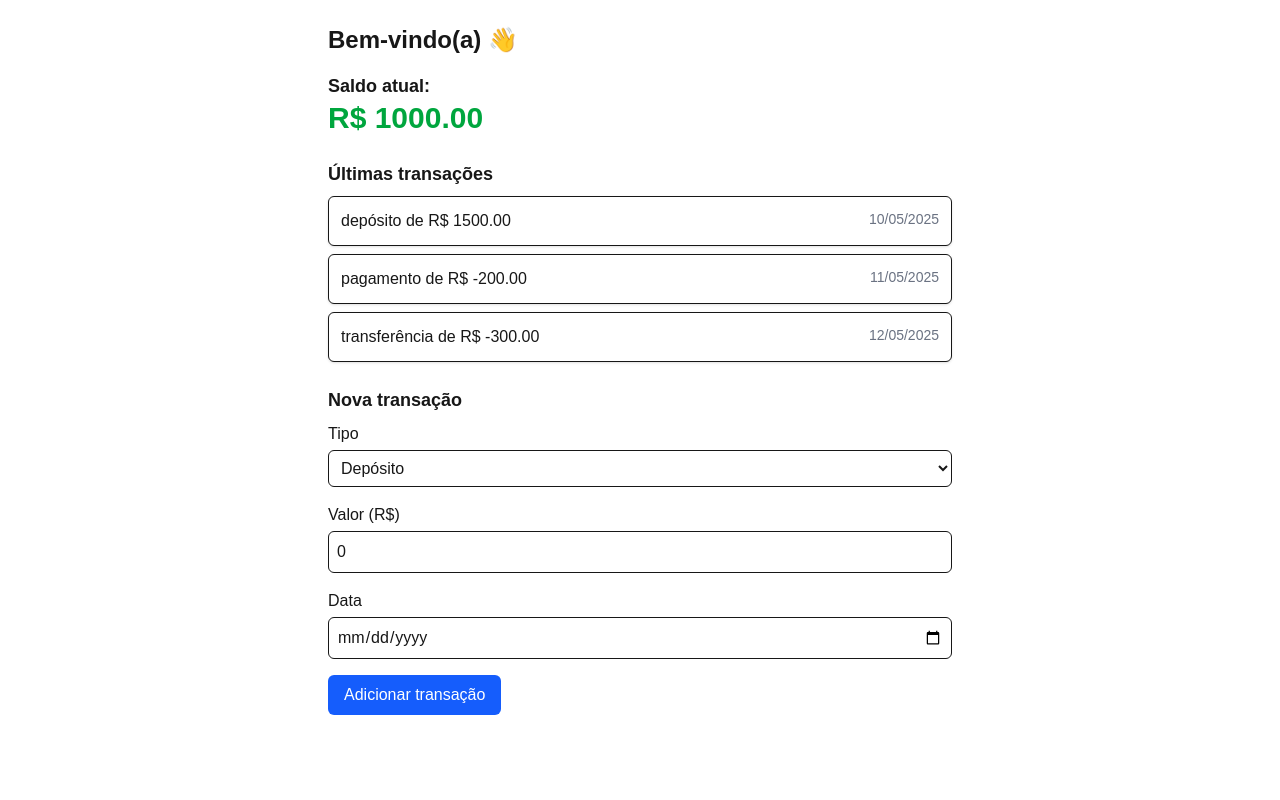
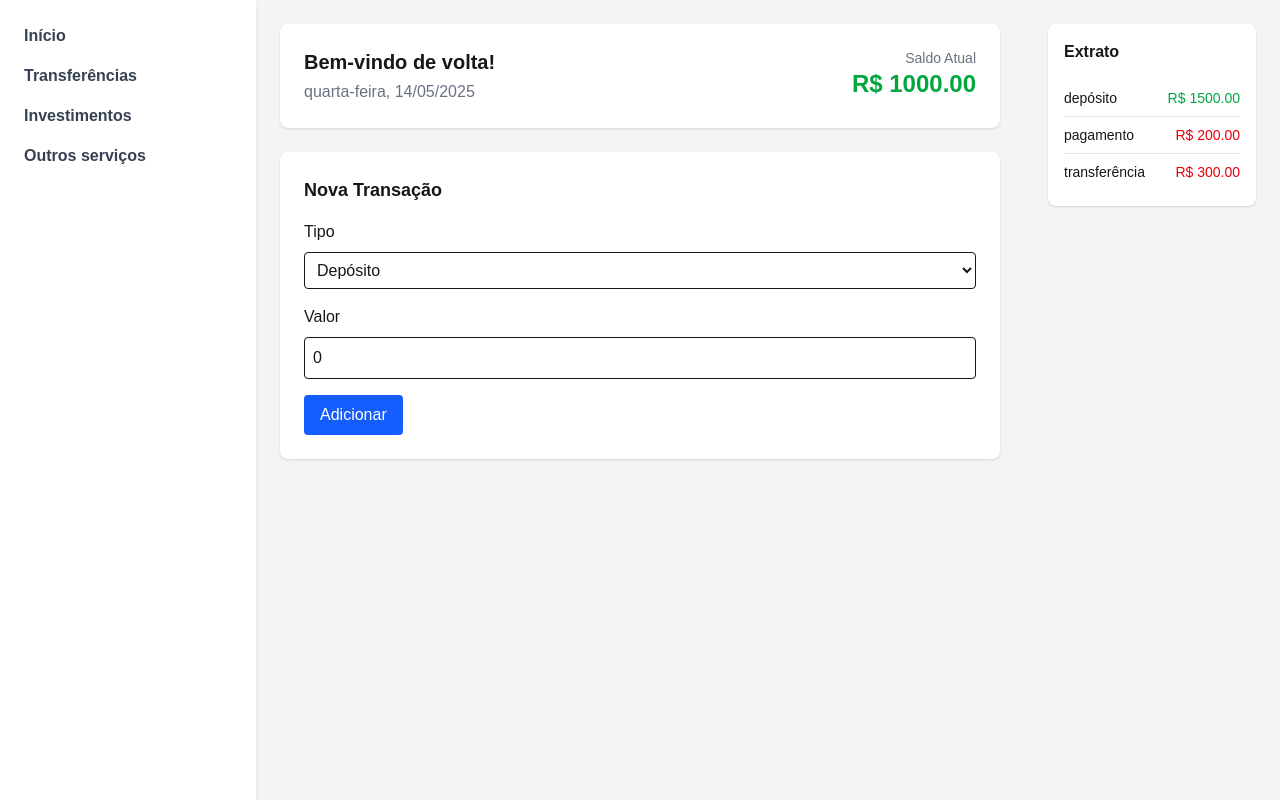
Before and after one commit to danielle-sousa/gerenciamento-financeiro, a Next.js app: page / in a window 1280 px wide. Built offline with nearby package versions, Linux system fonts and the light colour scheme.

Commit message:
feat: add componentes reutilizáveis

```diff
--- a/src/app/page.tsx
+++ b/src/app/page.tsx
@@ -1,111 +1,28 @@
 "use client";
 
-import { useState } from "react";
-import { Transacao, TipoTransacao } from "@/models/Transacao";
-import { v4 as uuidv4 } from "uuid";
-import { transacoesMock } from "@/data/transacoes";
+import { SidebarMenu } from "@/components/SidebarMenu";
+import { CardBoasVindas } from "@/components/CardBoasVindas";
+import { FormNovaTransacao } from "@/components/FormNovaTransacao";
+import { ExtratoTransacoes } from "@/components/ExtratoTransacoes";
+import { useTransacoes } from "@/contexts/TransacaoContext";
 
 export default function HomePage() {
-  const [transacoes, setTransacoes] = useState<Transacao[]>(transacoesMock);
-  const [tipo, setTipo] = useState<TipoTransacao>("depósito" as TipoTransacao);
-  const [valor, setValor] = useState<number>(0);
-  const [data, setData] = useState<string>("");
-
-  const saldoTotal = transacoes.reduce((acc, t) => acc + t.valor, 0);
-
-  const adicionarTransacao = (e: React.FormEvent) => {
-    e.preventDefault();
-
-    if (!valor || !data) return;
-
-    const novaTransacao = new Transacao(
-      uuidv4(),
-      tipo,
-      tipo === "depósito" ? valor : -Math.abs(valor),
-      new Date(data)
-    );
-
-    setTransacoes([novaTransacao, ...transacoes]);
-
-    // Limpar o formulário
-    setTipo("depósito" as TipoTransacao);
-    setValor(0);
-    setData("");
-  };
+  const { transacoes } = useTransacoes();
+  const saldo = transacoes.reduce((acc, t) => acc + t.valor, 0);
 
   return (
-    <main className="p-6 max-w-2xl mx-auto">
-      <h1 className="text-2xl font-bold mb-4">Bem-vindo(a) 👋</h1>
-
-      <section className="mb-6">
-        <h2 className="text-lg font-semibold">Saldo atual:</h2>
-        <p className="text-3xl text-green-600 font-bold">
-          R$ {saldoTotal.toFixed(2)}
-        </p>
+    <main className="flex min-h-screen bg-gray-100">
+      <SidebarMenu />
+      <section className="w-3/5 p-6 space-y-6">
+        <CardBoasVindas saldo={saldo} />
+        <div className="bg-white rounded-lg shadow p-6">
+          <h3 className="font-semibold mb-4 text-lg">Nova Transação</h3>
+          <FormNovaTransacao />
+        </div>
       </section>
-
-      <section className="mb-6">
-        <h2 className="text-lg font-semibold mb-2">Últimas transações</h2>
-        <ul className="space-y-2">
-          {transacoes.map((t) => (
-            <li
-              key={t.id}
-              className="border p-3 rounded-md bg-white shadow-sm flex justify-between"
-            >
-              <span>{t.getDescricao()}</span>
-              <span className="text-gray-500 text-sm">
-                {t.data.toLocaleDateString("pt-BR")}
-              </span>
-            </li>
-          ))}
-        </ul>
-      </section>
-
-      <section>
-        <h2 className="text-lg font-semibold mb-2">Nova transação</h2>
-        <form onSubmit={adicionarTransacao} className="space-y-4">
-          <div>
-            <label className="block mb-1 font-medium">Tipo</label>
-            <select
-              value={tipo}
-              onChange={(e) => setTipo(e.target.value as TipoTransacao)}
-              className="w-full border rounded-md p-2"
-            >
-              <option value="depósito">Depósito</option>
-              <option value="pagamento">Pagamento</option>
-              <option value="transferência">Transferência</option>
-            </select>
-          </div>
-
-          <div>
-            <label className="block mb-1 font-medium">Valor (R$)</label>
-            <input
-              type="number"
-              value={valor}
-              onChange={(e) => setValor(Number(e.target.value))}
-              className="w-full border rounded-md p-2"
-              step="0.01"
-            />
-          </div>
-
-          <div>
-            <label className="block mb-1 font-medium">Data</label>
-            <input
-              type="date"
-              value={data}
-              onChange={(e) => setData(e.target.value)}
-              className="w-full border rounded-md p-2"
-            />
-          </div>
-
-          <button
-            type="submit"
-            className="bg-blue-600 text-white px-4 py-2 rounded-md hover:bg-blue-700"
-          >
-            Adicionar transação
-          </button>
-        </form>
-      </section>
+      <aside className="w-1/5 p-6">
+        <ExtratoTransacoes />
+      </aside>
     </main>
   );
 }
--- a/src/app/transacoes/page.tsx
+++ b/src/app/transacoes/page.tsx
@@ -7,7 +7,6 @@ import Link from "next/link";
 import { useTransacoes } from "@/contexts/TransacaoContext";
 
 export default function ListagemTransacoesPage() {
-  // const [transacoes, setTransacoes] = useState<Transacao[]>(transacoesMock);
   const { transacoes, setTransacoes } = useTransacoes();
 
   const excluirTransacao = (id: string) => {
--- /dev/null
+++ b/src/components/CardBoasVindas.tsx
@@ -0,0 +1,31 @@
+import { format } from "date-fns";
+import { ptBR } from "date-fns/locale/pt-BR";
+
+interface Props {
+  saldo: number;
+}
+
+export function CardBoasVindas({ saldo }: Props) {
+  const dataFormatada = format(new Date(), "EEEE, dd/MM/yyyy", {
+    locale: ptBR,
+  });
+
+  return (
+    <div className="bg-white rounded-lg shadow p-6 flex justify-between items-start">
+      <div>
+        <h2 className="text-xl font-bold">Bem-vindo de volta!</h2>
+        <p className="text-gray-500 mt-1">{dataFormatada}</p>
+      </div>
+      <div className="text-right">
+        <p className="text-sm text-gray-500">Saldo Atual</p>
+        <p
+          className={`text-2xl font-bold ${
+            saldo >= 0 ? "text-green-600" : "text-red-600"
+          }`}
+        >
+          R$ {saldo.toFixed(2)}
+        </p>
+      </div>
+    </div>
+  );
+}
--- /dev/null
+++ b/src/components/ExtratoTransacoes.tsx
@@ -0,0 +1,27 @@
+import { useTransacoes } from "@/contexts/TransacaoContext";
+
+export function ExtratoTransacoes() {
+  const { transacoes } = useTransacoes();
+
+  return (
+    <div className="bg-white rounded-lg shadow p-4">
+      <h3 className="font-semibold mb-4">Extrato</h3>
+      <ul className="divide-y divide-gray-200 max-h-[400px] overflow-auto">
+        {transacoes.slice(0, 5).map((t) => (
+          <li
+            key={t.id}
+            className="py-2 flex justify-between text-sm cursor-pointer hover:bg-gray-100"
+          >
+            <span>{t.tipo}</span>
+            <span className={t.valor >= 0 ? "text-green-600" : "text-red-600"}>
+              R$ {Math.abs(t.valor).toFixed(2)}
+            </span>
+          </li>
+        ))}
+        {transacoes.length === 0 && (
+          <li className="text-gray-500 text-center py-4">Nenhuma transação</li>
+        )}
+      </ul>
+    </div>
+  );
+}
--- /dev/null
+++ b/src/components/FormNovaTransacao.tsx
@@ -0,0 +1,56 @@
+"use client";
+
+import { useState } from "react";
+import { TipoTransacao, Transacao } from "@/models/Transacao";
+import { useTransacoes } from "@/contexts/TransacaoContext";
+import { v4 as uuidv4 } from "uuid";
+
+export function FormNovaTransacao() {
+  const { adicionarTransacao } = useTransacoes();
+  const [tipo, setTipo] = useState<TipoTransacao>(TipoTransacao.DEPOSITO);
+  const [valor, setValor] = useState(0);
+
+  const handleSubmit = (e: React.FormEvent) => {
+    e.preventDefault();
+
+    const novaTransacao = new Transacao(
+      uuidv4(),
+      tipo,
+      tipo === "depósito" ? valor : -Math.abs(valor),
+      new Date()
+    );
+
+    adicionarTransacao(novaTransacao);
+    setValor(0);
+    setTipo(TipoTransacao.DEPOSITO);
+  };
+
+  return (
+    <form onSubmit={handleSubmit}>
+      <label className="block mb-2 font-medium">Tipo</label>
+      <select
+        value={tipo}
+        onChange={(e) => setTipo(e.target.value as TipoTransacao)}
+        className="w-full border rounded p-2 mb-4"
+      >
+        <option value="depósito">Depósito</option>
+        <option value="transferência">Transferência</option>
+      </select>
+
+      <label className="block mb-2 font-medium">Valor</label>
+      <input
+        type="number"
+        value={valor}
+        onChange={(e) => setValor(Number(e.target.value))}
+        className="w-full border rounded p-2 mb-4"
+      />
+
+      <button
+        type="submit"
+        className="bg-blue-600 text-white px-4 py-2 rounded hover:bg-blue-700"
+      >
+        Adicionar
+      </button>
+    </form>
+  );
+}
--- /dev/null
+++ b/src/components/SidebarMenu.tsx
@@ -0,0 +1,12 @@
+export function SidebarMenu() {
+  return (
+    <nav className="w-1/5 bg-white p-6 shadow-md">
+      <ul className="space-y-4 text-gray-700 font-semibold">
+        <li className="cursor-pointer hover:text-blue-600">Início</li>
+        <li className="cursor-pointer hover:text-blue-600">Transferências</li>
+        <li className="cursor-pointer hover:text-blue-600">Investimentos</li>
+        <li className="cursor-pointer hover:text-blue-600">Outros serviços</li>
+      </ul>
+    </nav>
+  );
+}
```
